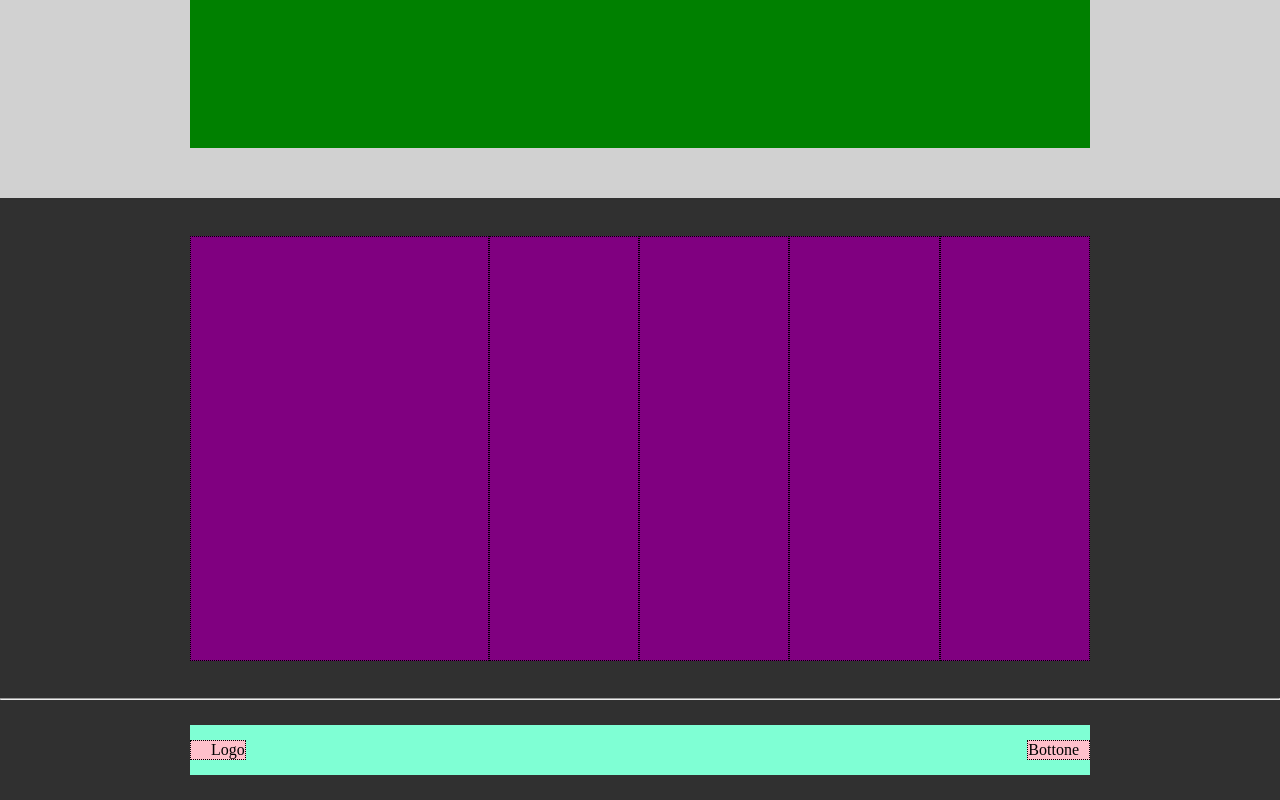
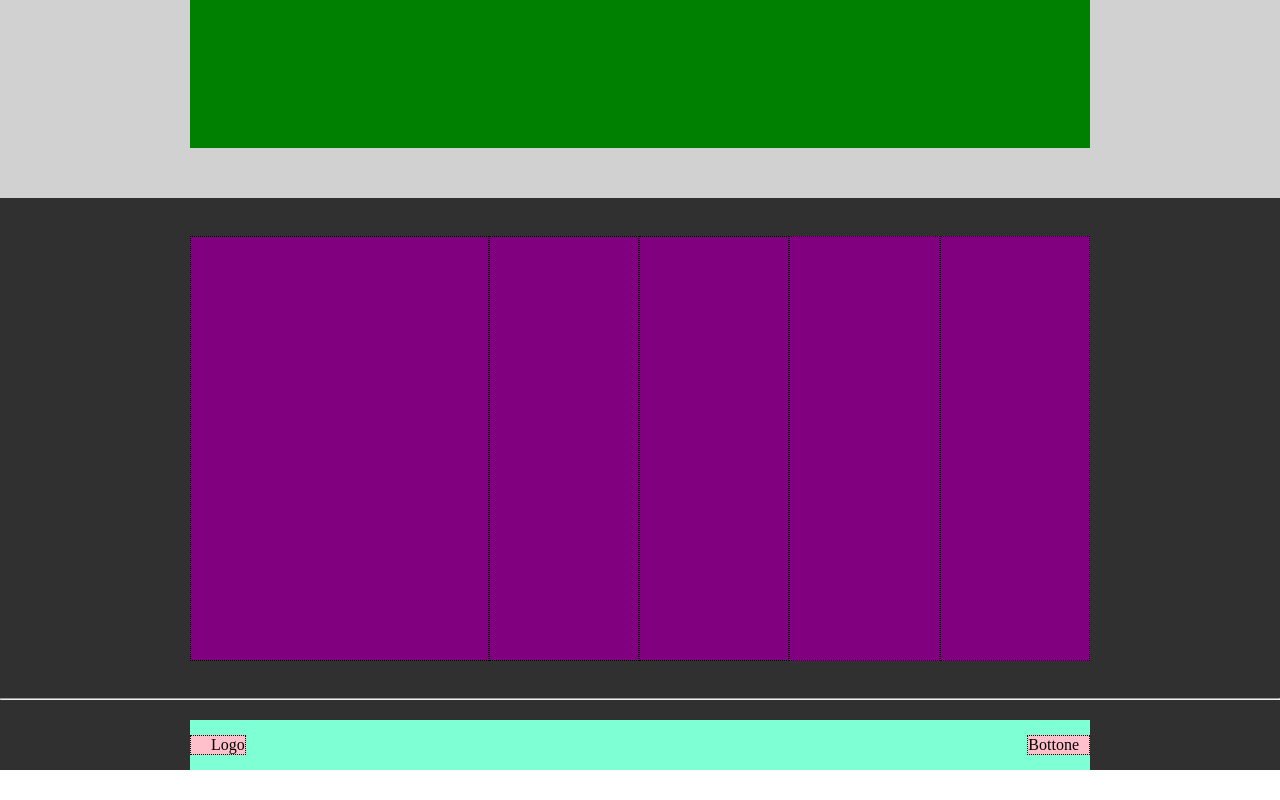
Before and after one commit to MonicaAuditore/htmlcss-struttura-discord, a plain HTML site: page index.html in a window 1280 px wide. Shown: the part 1772-2572 px from the top of the page. After the commit the page ends 2542 px from the top, so only its background shows below. Drawn offline with Linux system fonts and the light colour scheme.

Commit message:
fix_footer

```diff
--- a/css/style.css
+++ b/css/style.css
@@ -166,8 +166,10 @@ ul li {
 }
 
 .footer-logo {
-  height: 100px;
+  height: 70px;
   background-color: rgb(48, 48, 48);
+  display: flex;
+  justify-content: flex-end;
 }
 
 .contenuto-footer-logo {
@@ -177,6 +179,14 @@ ul li {
   display: flex;
   justify-content: space-between;
   align-items: center;
+}
+
+.sezione-container-footer {
+  width: 100%;
+  /* background-color: #7f81ff; */
+  display: flex;
+  justify-content: center;
+  align-items: flex-end;
 }
 
 .logo-footer {
--- a/index.html
+++ b/index.html
@@ -93,8 +93,8 @@
 
           <hr>
 
-          <section class="footer-logo display-flex">
-            <div class="sezione-container contenitoreRiferimento">
+          <section class="footer-logo">
+            <div class="sezione-container-footer contenitoreRiferimento">
               <div class="contenuto-footer-logo">
                 <div class="logo-footer">Logo</div>
                 <div class="bottone-footer">Bottone</div>
```
